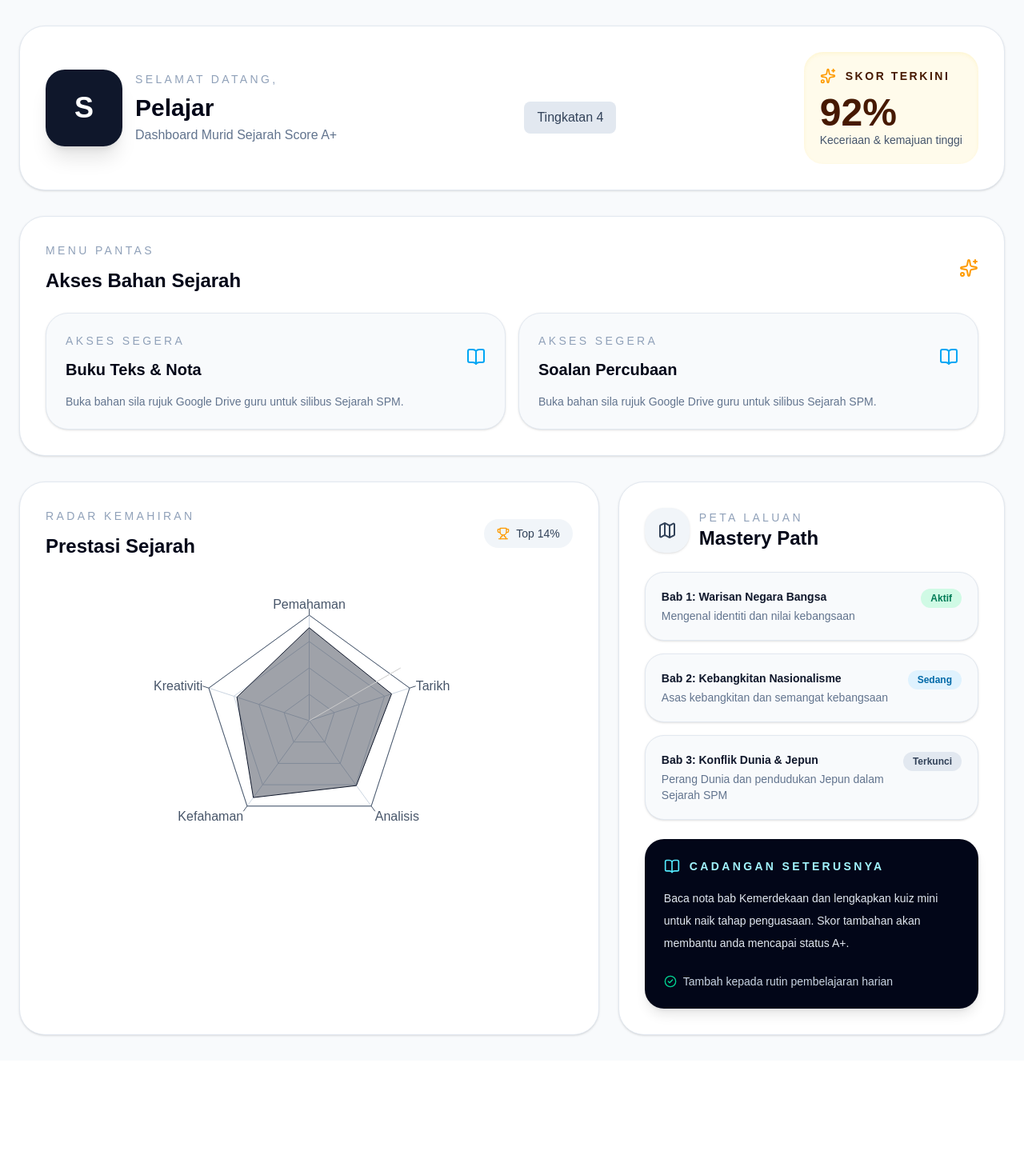
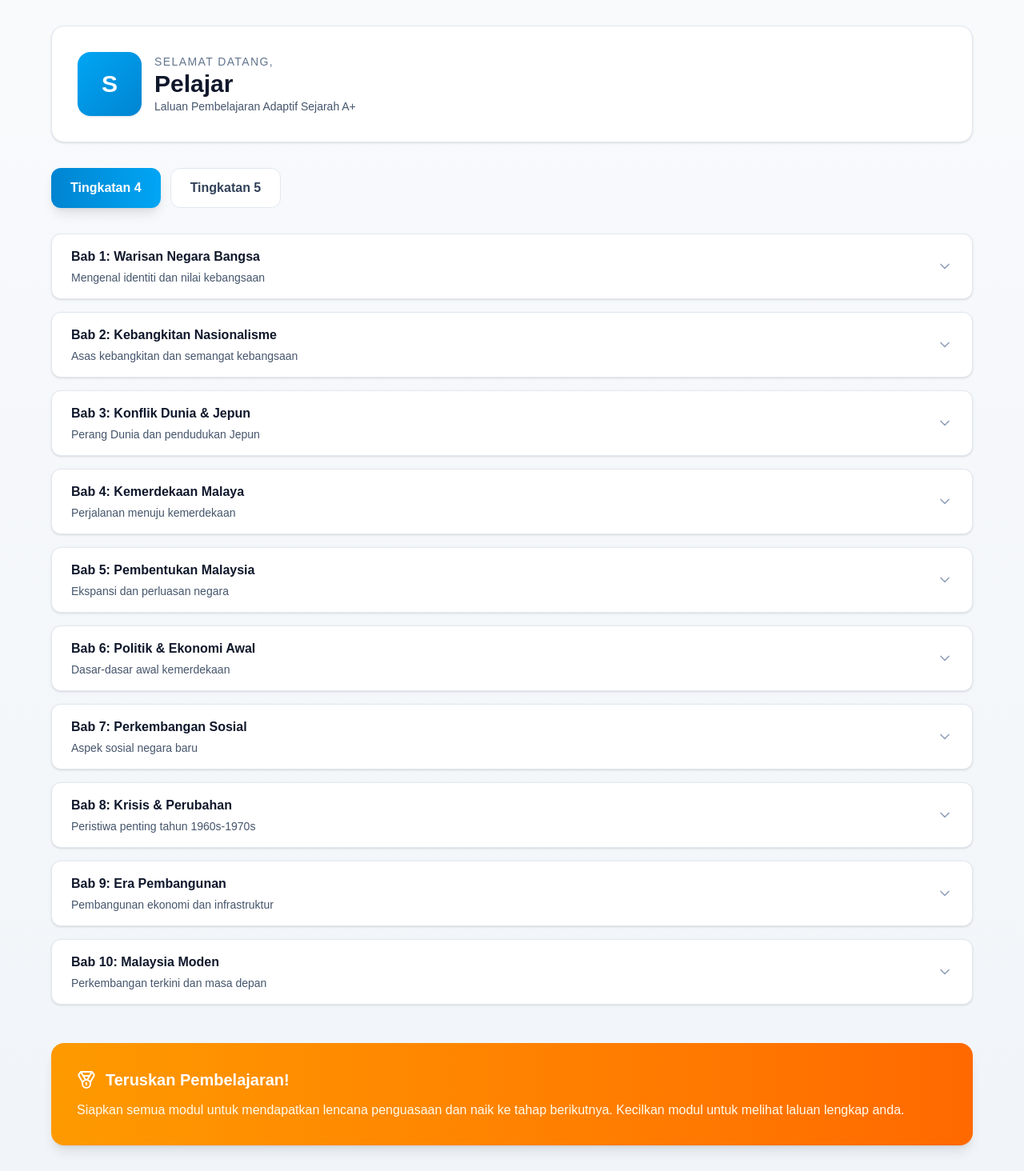
Before and after one commit to nickamariah/sejarah-score-aplus, a Next.js app: page /murid in a window 1280 px wide. Shown: the whole page at 80% size. Before the commit the page ends 1326 px from the top, so only its background shows below. Built offline with nearby package versions, Linux system fonts and the light colour scheme.

Commit message:
UI Laluan Adaptif T4 dan T5

```diff
--- a/app/murid/page.tsx
+++ b/app/murid/page.tsx
@@ -1,199 +1,264 @@
 "use client";
 
 import { useEffect, useState } from "react";
-import { motion } from "framer-motion";
-import { Radar, RadarChart, PolarAngleAxis, PolarGrid, PolarRadiusAxis, ResponsiveContainer } from "recharts";
-import { Sparkles, Map, Trophy, BookOpen, CheckCircle2 } from "lucide-react";
+import { motion, AnimatePresence } from "framer-motion";
+import {
+  BookOpen,
+  Zap,
+  CheckCircle2,
+  Trophy,
+  Gamepad2,
+  Medal,
+  ChevronDown,
+  Lock,
+  Sparkles
+} from "lucide-react";
 
-const radarData = [
-  { subject: "Pemahaman", A: 88, fullMark: 100 },
-  { subject: "Tarikh", A: 82, fullMark: 100 },
-  { subject: "Analisis", A: 76, fullMark: 100 },
-  { subject: "Kefahaman", A: 90, fullMark: 100 },
-  { subject: "Kreativiti", A: 72, fullMark: 100 },
+const chapters = {
+  t4: [
+    { id: 1, title: "Bab 1: Warisan Negara Bangsa", desc: "Mengenal identiti dan nilai kebangsaan" },
+    { id: 2, title: "Bab 2: Kebangkitan Nasionalisme", desc: "Asas kebangkitan dan semangat kebangsaan" },
+    { id: 3, title: "Bab 3: Konflik Dunia & Jepun", desc: "Perang Dunia dan pendudukan Jepun" },
+    { id: 4, title: "Bab 4: Kemerdekaan Malaya", desc: "Perjalanan menuju kemerdekaan" },
+    { id: 5, title: "Bab 5: Pembentukan Malaysia", desc: "Ekspansi dan perluasan negara" },
+    { id: 6, title: "Bab 6: Politik & Ekonomi Awal", desc: "Dasar-dasar awal kemerdekaan" },
+    { id: 7, title: "Bab 7: Perkembangan Sosial", desc: "Aspek sosial negara baru" },
+    { id: 8, title: "Bab 8: Krisis & Perubahan", desc: "Peristiwa penting tahun 1960s-1970s" },
+    { id: 9, title: "Bab 9: Era Pembangunan", desc: "Pembangunan ekonomi dan infrastruktur" },
+    { id: 10, title: "Bab 10: Malaysia Moden", desc: "Perkembangan terkini dan masa depan" },
+  ],
+  t5: [
+    { id: 1, title: "Bab 1: Peradaban Awal Dunia", desc: "Sejarah peradaban manusia purba" },
+    { id: 2, title: "Bab 2: Empayar & Kerajaan", desc: "Perkembangan sistem kerajaan" },
+    { id: 3, title: "Bab 3: Perdagangan & Pertukaran", desc: "Rute perdagangan dunia kuno" },
+    { id: 4, title: "Bab 4: Zaman Pencerahan", desc: "Periode pemikiran dan sains" },
+    { id: 5, title: "Bab 5: Revolusi Industri", desc: "Transformasi ekonomi dunia" },
+    { id: 6, title: "Bab 6: Imperialisme & Kolonialisme", desc: "Ekspansi kuasa Eropah" },
+    { id: 7, title: "Bab 7: Perang Dunia I", desc: "Konflik global pertama" },
+    { id: 8, title: "Bab 8: Perang Dunia II & Kesan", desc: "Perang kedua dan dampaknya" },
+    { id: 9, title: "Bab 9: Perang Dingin", desc: "Ketegangan antara blok" },
+    { id: 10, title: "Bab 10: Dunia Kontemporari", desc: "Sejarah masa kini dan trend global" },
+  ]
+};
+
+const modules = [
+  { id: 1, name: "Bahan Bacaan", icon: BookOpen, color: "sky", note: "" },
+  { id: 2, name: "Pre Test", icon: Zap, color: "amber", note: "Skor cemerlang akan melangkau Pengukuhan & Post Test" },
+  { id: 3, name: "Modul Pengukuhan", icon: Sparkles, color: "purple", note: "Latihan RAG & Scaffolding AI" },
+  { id: 4, name: "Post Test", icon: CheckCircle2, color: "emerald", note: "" },
+  { id: 5, name: "Games", icon: Gamepad2, color: "pink", note: "" },
+  { id: 6, name: "Status Kuasai", icon: Trophy, color: "amber", note: "" },
 ];
 
-const masteryPath = [
-  {
-    step: "Bab 1: Warisan Negara Bangsa",
-    progress: "Aktif",
-    variant: "emerald",
-    subtitle: "Mengenal identiti dan nilai kebangsaan",
-  },
-  {
-    step: "Bab 2: Kebangkitan Nasionalisme",
-    progress: "Sedang",
-    variant: "sky",
-    subtitle: "Asas kebangkitan dan semangat kebangsaan",
-  },
-  {
-    step: "Bab 3: Konflik Dunia & Jepun",
-    progress: "Terkunci",
-    variant: "slate",
-    subtitle: "Perang Dunia dan pendudukan Jepun dalam Sejarah SPM",
-  },
-];
-
-export default function CheerfulDashboard() {
+export default function MuridDashboard() {
   const [userData, setUserData] = useState<any>(null);
+  const [activeLevel, setActiveLevel] = useState<"t4" | "t5">("t4");
+  const [expandedChapter, setExpandedChapter] = useState<number | null>(null);
+  const [completedModules, setCompletedModules] = useState<string[]>([]);
 
   useEffect(() => {
     try {
       const raw = localStorage.getItem("currentUser");
-      if (raw) setUserData(JSON.parse(raw));
+      if (raw) {
+        const user = JSON.parse(raw);
+        setUserData(user);
+        if (user.tingkatan === "5") setActiveLevel("t5");
+      }
     } catch (e) {
       // ignore parse errors
     }
   }, []);
 
-  const tingkatan = userData?.tingkatan?.toString();
+  const currentChapters = activeLevel === "t4" ? chapters.t4 : chapters.t5;
+
+  const toggleChapter = (chapterId: number) => {
+    setExpandedChapter(expandedChapter === chapterId ? null : chapterId);
+  };
+
+  const toggleModule = (moduleKey: string) => {
+    setCompletedModules((prev) =>
+      prev.includes(moduleKey)
+        ? prev.filter((m) => m !== moduleKey)
+        : [...prev, moduleKey]
+    );
+  };
+
+  const getModuleStatus = (chapterId: number, moduleId: number) => {
+    const key = `${activeLevel}-ch${chapterId}-mod${moduleId}`;
+    return completedModules.includes(key);
+  };
+
+  const markModuleComplete = (chapterId: number, moduleId: number) => {
+    const key = `${activeLevel}-ch${chapterId}-mod${moduleId}`;
+    toggleModule(key);
+  };
+
+  const isModuleLocked = (chapterId: number, moduleId: number) => {
+    // First module is always unlocked, subsequent modules lock based on previous completion
+    if (moduleId === 1) return false;
+    const prevKey = `${activeLevel}-ch${chapterId}-mod${moduleId - 1}`;
+    return !completedModules.includes(prevKey);
+  };
 
   return (
-    <div className="min-h-screen bg-slate-50 px-6 py-8 font-sans text-slate-900">
-      <div className="mx-auto flex max-w-7xl flex-col gap-8">
-        <header className="rounded-[32px] border border-slate-200 bg-white p-8 shadow-sm">
-          <div className="flex flex-col gap-6 md:flex-row md:items-center md:justify-between">
-              <div className="flex items-center gap-4">
-              <div className="flex h-24 w-24 items-center justify-center rounded-3xl bg-slate-900 text-4xl font-bold text-white shadow-xl">
+    <div className="min-h-screen bg-gradient-to-b from-slate-50 to-slate-100 px-4 py-8 md:px-6 font-sans text-slate-900">
+      <div className="mx-auto max-w-6xl">
+        {/* Header */}
+        <motion.div
+          initial={{ opacity: 0, y: -20 }}
+          animate={{ opacity: 1, y: 0 }}
+          className="rounded-2xl bg-white p-6 md:p-8 shadow-sm border border-slate-200 mb-8"
+        >
+          <div className="flex flex-col gap-4 md:flex-row md:items-center md:justify-between">
+            <div className="flex items-center gap-4">
+              <div className="flex h-16 w-16 md:h-20 md:w-20 items-center justify-center rounded-2xl bg-gradient-to-br from-sky-500 to-sky-600 text-2xl md:text-3xl font-bold text-white shadow">
                 {userData?.nama ? userData.nama.charAt(0).toUpperCase() : "S"}
               </div>
               <div>
-                <p className="text-sm uppercase tracking-[0.24em] text-slate-400">Selamat datang,</p>
-                <h1 className="mt-2 text-3xl font-semibold text-slate-950">{userData?.nama || 'Pelajar'}</h1>
-                <p className="mt-1 text-slate-500">Dashboard Murid Sejarah Score A+</p>
+                <p className="text-xs md:text-sm uppercase tracking-widest text-slate-500">Selamat datang,</p>
+                <h1 className="text-2xl md:text-3xl font-bold text-slate-900">{userData?.nama || "Pelajar"}</h1>
+                <p className="text-sm text-slate-600">Laluan Pembelajaran Adaptif Sejarah A+</p>
               </div>
             </div>
+          </div>
+        </motion.div>
 
-            <div className="mt-6 flex items-center gap-3">
-              {tingkatan === '4' && (
-                <button className="px-4 py-2 rounded-lg bg-sky-600 text-white">Tingkatan 4</button>
-              )}
-              {tingkatan === '5' && (
-                <>
-                  <button className="px-4 py-2 rounded-lg bg-sky-600 text-white">Tingkatan 4</button>
-                  <button className="px-4 py-2 rounded-lg bg-emerald-600 text-white">Tingkatan 5</button>
-                </>
-              )}
-              {!tingkatan && <button className="px-4 py-2 rounded-lg bg-slate-200 text-slate-700">Tingkatan 4</button>}
-            </div>
-            <div className="rounded-3xl bg-amber-50 p-5 text-amber-950 shadow-inner shadow-amber-100/70">
-              <div className="flex items-center gap-3 text-sm font-semibold uppercase tracking-[0.18em]">
-                <Sparkles className="h-5 w-5 text-amber-500" />
-                Skor Terkini
-              </div>
-              <p className="mt-3 text-5xl font-bold">92%</p>
-              <p className="text-sm text-slate-600">Keceriaan & kemajuan tinggi</p>
-            </div>
+        {/* Level Tabs */}
+        <motion.div
+          initial={{ opacity: 0, y: 10 }}
+          animate={{ opacity: 1, y: 0 }}
+          transition={{ delay: 0.1 }}
+          className="mb-8 flex gap-3"
+        >
+          {["t4", "t5"].map((level) => (
+            <button
+              key={level}
+              onClick={() => {
+                setActiveLevel(level as "t4" | "t5");
+                setExpandedChapter(null);
+              }}
+              className={`px-6 py-3 rounded-xl font-semibold transition ${
+                activeLevel === level
+                  ? "bg-gradient-to-r from-sky-600 to-sky-500 text-white shadow-lg"
+                  : "bg-white text-slate-700 border border-slate-200 hover:bg-slate-50"
+              }`}
+            >
+              Tingkatan {level === "t4" ? "4" : "5"}
+            </button>
+          ))}
+        </motion.div>
+
+        {/* Chapters List */}
+        <motion.div
+          initial={{ opacity: 0 }}
+          animate={{ opacity: 1 }}
+          transition={{ delay: 0.2 }}
+          className="space-y-4"
+        >
+          {currentChapters.map((chapter, index) => (
+            <motion.div
+              key={chapter.id}
+              initial={{ opacity: 0, y: 10 }}
+              animate={{ opacity: 1, y: 0 }}
+              transition={{ delay: index * 0.05 }}
+              className="bg-white rounded-xl border border-slate-200 shadow-sm overflow-hidden"
+            >
+              <button
+                onClick={() => toggleChapter(chapter.id)}
+                className="w-full px-6 py-4 flex items-center justify-between hover:bg-slate-50 transition"
+              >
+                <div className="text-left flex-1">
+                  <h3 className="font-bold text-slate-900">{chapter.title}</h3>
+                  <p className="text-sm text-slate-600 mt-1">{chapter.desc}</p>
+                </div>
+                <motion.div
+                  animate={{ rotate: expandedChapter === chapter.id ? 180 : 0 }}
+                  transition={{ duration: 0.2 }}
+                  className="ml-4 flex-shrink-0"
+                >
+                  <ChevronDown className="w-5 h-5 text-slate-400" />
+                </motion.div>
+              </button>
+
+              {/* Modules Accordion */}
+              <AnimatePresence>
+                {expandedChapter === chapter.id && (
+                  <motion.div
+                    initial={{ opacity: 0, height: 0 }}
+                    animate={{ opacity: 1, height: "auto" }}
+                    exit={{ opacity: 0, height: 0 }}
+                    className="border-t border-slate-200 bg-gradient-to-b from-slate-50 to-white p-6"
+                  >
+                    <div className="space-y-3">
+                      {modules.map((module, idx) => {
+                        const Icon = module.icon;
+                        const isLocked = isModuleLocked(chapter.id, module.id);
+                        const isCompleted = getModuleStatus(chapter.id, module.id);
+
+                        return (
+                          <motion.button
+                            key={module.id}
+                            initial={{ opacity: 0, x: -20 }}
+                            animate={{ opacity: 1, x: 0 }}
+                            transition={{ delay: idx * 0.05 }}
+                            onClick={() => {
+                              if (!isLocked) markModuleComplete(chapter.id, module.id);
+                            }}
+                            disabled={isLocked}
+                            className={`w-full px-4 py-4 rounded-lg flex items-start gap-4 transition ${
+                              isLocked
+                                ? "bg-slate-100 opacity-50 cursor-not-allowed"
+                                : isCompleted
+                                ? "bg-gradient-to-r from-emerald-50 to-teal-50 border border-emerald-200"
+                                : "bg-white border border-slate-200 hover:border-sky-400 hover:bg-sky-50"
+                            }`}
+                          >
+                            <div className={`flex-shrink-0 p-2 rounded-lg ${
+                              isLocked
+                                ? "bg-slate-300 text-slate-500"
+                                : isCompleted
+                                ? `bg-emerald-100 text-emerald-600`
+                                : `bg-${module.color}-100 text-${module.color}-600`
+                            }`}>
+                              {isLocked ? (
+                                <Lock className="w-5 h-5" />
+                              ) : (
+                                <Icon className="w-5 h-5" />
+                              )}
+                            </div>
+                            <div className="flex-1 text-left">
+                              <div className="flex items-center gap-2">
+                                <h4 className="font-semibold text-slate-900">{module.name}</h4>
+                                {isCompleted && <CheckCircle2 className="w-4 h-4 text-emerald-600" />}
+                              </div>
+                              {module.note && <p className="text-xs text-slate-600 mt-1">{module.note}</p>}
+                            </div>
+                          </motion.button>
+                        );
+                      })}
+                    </div>
+                  </motion.div>
+                )}
+              </AnimatePresence>
+            </motion.div>
+          ))}
+        </motion.div>
+
+        {/* Footer CTA */}
+        <motion.div
+          initial={{ opacity: 0, y: 20 }}
+          animate={{ opacity: 1, y: 0 }}
+          transition={{ delay: 0.3 }}
+          className="mt-12 rounded-2xl bg-gradient-to-r from-amber-500 to-orange-500 p-6 md:p-8 text-white shadow-lg"
+        >
+          <div className="flex items-center gap-3 mb-3">
+            <Medal className="w-6 h-6" />
+            <h3 className="text-xl font-bold">Teruskan Pembelajaran!</h3>
           </div>
-        </header>
-
-        <motion.section
-          initial={{ opacity: 0, y: 12 }}
-          animate={{ opacity: 1, y: 0 }}
-          transition={{ duration: 0.5 }}
-          className="rounded-[32px] border border-slate-200 bg-white p-8 shadow-sm"
-        >
-          <div className="flex items-center justify-between gap-4">
-            <div>
-              <p className="text-sm uppercase tracking-[0.24em] text-slate-400">Menu Pantas</p>
-              <h2 className="mt-3 text-2xl font-semibold text-slate-950">Akses Bahan Sejarah</h2>
-            </div>
-            <Sparkles className="h-6 w-6 text-amber-500" />
-          </div>
-
-          <div className="mt-6 grid gap-4 sm:grid-cols-2">
-            {[
-              { label: "Buku Teks & Nota", href: "https://drive.google.com/drive/folders/1EZQiDtdESNHk2g79hNEYJMkz9gXVfSIr?usp=drive_link" },
-              { label: "Soalan Percubaan", href: "https://drive.google.com/drive/folders/1EZQiDtdESNHk2g79hNEYJMkz9gXVfSIr?usp=drive_link" },
-            ].map((item) => (
-              <motion.a
-                key={item.label}
-                href={item.href}
-                target="_blank"
-                rel="noreferrer"
-                whileHover={{ y: -3 }}
-                className="group rounded-[28px] border border-slate-200 bg-slate-50 px-6 py-6 text-left shadow-sm transition duration-200 hover:border-sky-300 hover:bg-white"
-              >
-                <div className="flex items-center justify-between gap-4">
-                  <div>
-                    <p className="text-sm uppercase tracking-[0.24em] text-slate-400">Akses Segera</p>
-                    <h3 className="mt-3 text-xl font-semibold text-slate-950">{item.label}</h3>
-                  </div>
-                  <BookOpen className="h-6 w-6 text-sky-500" />
-                </div>
-                <p className="mt-4 text-sm text-slate-500">Buka bahan sila rujuk Google Drive guru untuk silibus Sejarah SPM.</p>
-              </motion.a>
-            ))}
-          </div>
-        </motion.section>
-
-        <section className="grid gap-6 xl:grid-cols-[1.2fr_0.8fr]">
-          <article className="rounded-[32px] border border-slate-200 bg-white p-8 shadow-sm">
-            <div className="flex items-center justify-between">
-              <div>
-                <p className="text-sm uppercase tracking-[0.24em] text-slate-400">Radar Kemahiran</p>
-                <h2 className="mt-3 text-2xl font-semibold text-slate-950">Prestasi Sejarah</h2>
-              </div>
-              <div className="inline-flex items-center gap-2 rounded-full bg-slate-100 px-4 py-2 text-sm text-slate-700">
-                <Trophy className="h-4 w-4 text-amber-500" /> Top 14%
-              </div>
-            </div>
-            <div className="mt-8 h-[340px]">
-              <ResponsiveContainer width="100%" height={340}>
-                <RadarChart cx="50%" cy="50%" outerRadius="80%" data={radarData}>
-                  <PolarGrid stroke="#cbd5e1" />
-                  <PolarAngleAxis dataKey="subject" stroke="#475569" />
-                  <PolarRadiusAxis angle={30} domain={[0, 100]} tick={false} />
-                  <Radar name="Skor" dataKey="A" stroke="#0f172a" fill="#0f172a" fillOpacity={0.4} />
-                </RadarChart>
-              </ResponsiveContainer>
-            </div>
-          </article>
-
-          <aside className="space-y-6 rounded-[32px] border border-slate-200 bg-white p-8 shadow-sm">
-            <div className="flex items-center gap-3">
-              <div className="rounded-3xl bg-slate-100 p-4 text-slate-700 shadow-sm">
-                <Map className="h-6 w-6" />
-              </div>
-              <div>
-                <p className="text-sm uppercase tracking-[0.24em] text-slate-400">Peta Laluan</p>
-                <h2 className="text-2xl font-semibold text-slate-950">Mastery Path</h2>
-              </div>
-            </div>
-            <div className="space-y-4">
-              {masteryPath.map((item) => (
-                <motion.div
-                  key={item.step}
-                  whileHover={{ y: -2 }}
-                  className="rounded-3xl border border-slate-200 bg-slate-50 p-5 shadow-sm"
-                >
-                  <div className="flex items-start justify-between gap-3">
-                    <div>
-                      <p className="text-sm font-semibold text-slate-900">{item.step}</p>
-                      <p className="mt-1 text-sm text-slate-500">{item.subtitle}</p>
-                    </div>
-                    <span className={`rounded-full px-3 py-1 text-xs font-semibold ${item.variant === "emerald" ? "bg-emerald-100 text-emerald-700" : item.variant === "sky" ? "bg-sky-100 text-sky-700" : "bg-slate-200 text-slate-700"}`}>
-                      {item.progress}
-                    </span>
-                  </div>
-                </motion.div>
-              ))}
-            </div>
-            <div className="rounded-3xl bg-slate-950 p-6 text-slate-50 shadow-lg">
-              <div className="flex items-center gap-3">
-                <BookOpen className="h-5 w-5 text-cyan-300" />
-                <p className="text-sm font-semibold uppercase tracking-[0.24em] text-cyan-200">Cadangan seterusnya</p>
-              </div>
-              <p className="mt-4 text-sm leading-7 text-slate-200">
-                Baca nota bab Kemerdekaan dan lengkapkan kuiz mini untuk naik tahap penguasaan. Skor tambahan akan membantu anda mencapai status A+.
-              </p>
-              <div className="mt-6 flex items-center gap-2 text-sm text-slate-300">
-                <CheckCircle2 className="h-4 w-4 text-emerald-400" />
-                <span>Tambah kepada rutin pembelajaran harian</span>
-              </div>
-            </div>
-          </aside>
-        </section>
+          <p className="text-amber-50 text-sm md:text-base">
+            Siapkan semua modul untuk mendapatkan lencana penguasaan dan naik ke tahap berikutnya. Kecilkan modul untuk melihat laluan lengkap anda.
+          </p>
+        </motion.div>
       </div>
     </div>
   );
```
